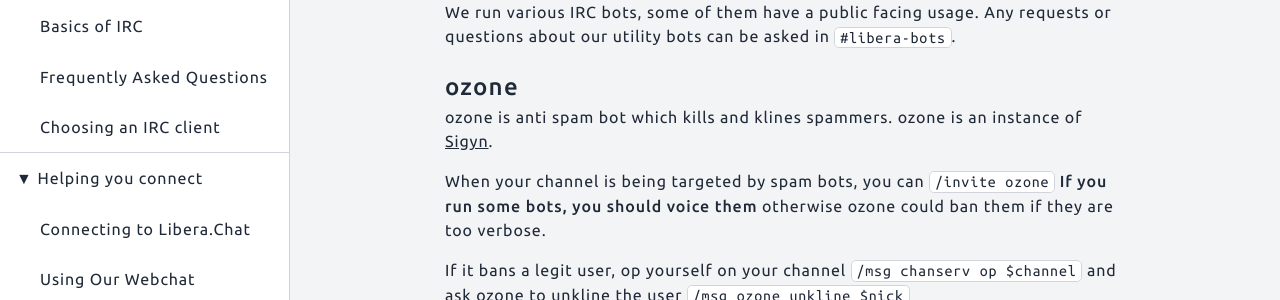
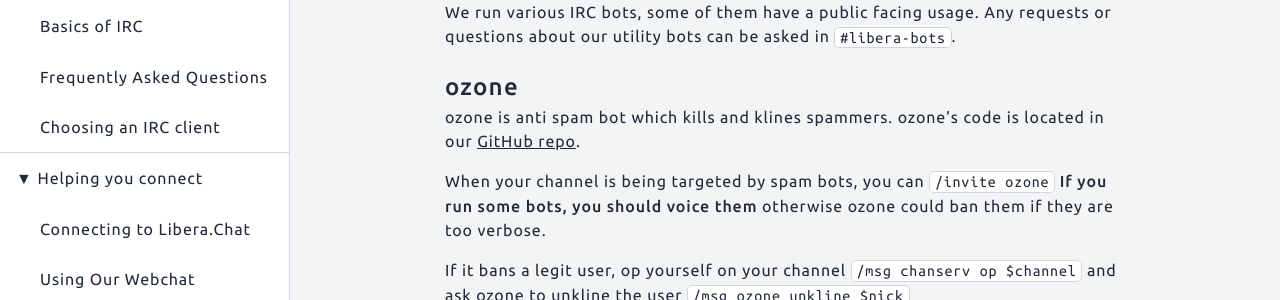
Before and after one commit to Libera-Chat/libera-chat.github.io, a Jekyll site: the page built from content/_guides/bots.md, in a window 1280 px wide and 900 px high. Shown: the part 174-474 px from the top of the window. Built offline with Jekyll 4.4.1, drawn with Linux system fonts in a browser that asks for light colours.

Commit message:
Update ozone repo
Fixes #249

```diff
--- a/content/_guides/bots.md
+++ b/content/_guides/bots.md
@@ -9,8 +9,7 @@
 
 ## ozone
 
-ozone is anti spam bot which kills and klines spammers. ozone is an instance
-of [Sigyn](https://github.com/Libera-Chat/Sigyn).
+ozone is anti spam bot which kills and klines spammers. ozone's code is located in our [GitHub repo](https://github.com/Libera-Chat/ozone).
 
 When your channel is being targeted by spam bots, you can `/invite ozone`
 **If you run some bots, you should voice them** otherwise ozone could ban them
```
